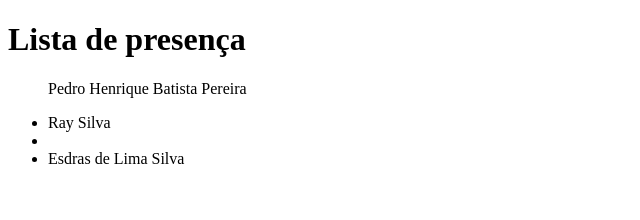
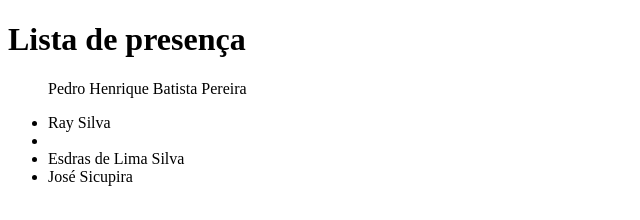
Before and after one commit to Gerencia-de-configuracao-e-mudancas/exemplo-gcm-20231, a plain HTML site: page index.html in a window 1280 px wide. Shown: the whole page, without its empty margins (0-640 px from the left). Drawn offline with Linux system fonts and the light colour scheme.

Commit message:
Update index.html

```diff
--- a/index.html
+++ b/index.html
@@ -18,6 +18,9 @@
 
         <li>Ray Silva<li>
         <li>Esdras de Lima Silva</li>
+
+
+         <li>José Sicupira</li>
     </ul>
 
 </body>
```
